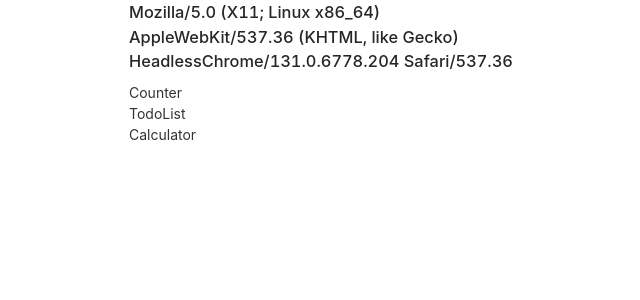
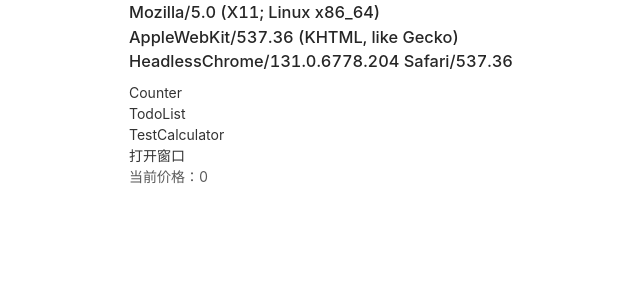
Before and after one commit to xiaoyao9524/simple-account-book, a React (Create React App) app: page /TestCalculator in a window 1280 px wide. Shown: the top 300 px of the page, without its empty margins (316-956 px from the left). Built offline with nearby package versions, Linux system fonts and the light colour scheme.

Commit message:
测试组件页面

```diff
--- a/src/App.tsx
+++ b/src/App.tsx
@@ -1,8 +1,14 @@
 import React from 'react';
-import { BrowserRouter as Router, Switch, Route, Redirect, Link } from 'react-router-dom';
+import {
+  BrowserRouter as Router,
+  Switch,
+  Route,
+  Redirect,
+  Link
+} from 'react-router-dom';
 import './App.scss';
 
-import Calculator from './components/Calculator/calculator';
+import TestCalculator from './pages/TestCalculator';
 
 import { IStoreState } from './store/reducers';
 import { getUserInfoRequest } from './store/reducers/modules/user/actionCreator';
@@ -38,7 +44,7 @@ const App: React.FC<AppProps> = (props) => {
           </li>
 
           <li className="nav-item">
-            <Link className="nav-link" to="/Calculator">Calculator</Link>
+            <Link className="nav-link" to="/TestCalculator">TestCalculator</Link>
           </li>
         </ul>
 
@@ -47,7 +53,7 @@ const App: React.FC<AppProps> = (props) => {
             <Redirect from="/" to="/TodoList" exact />
             <Route path="/Counter" component={Counter} />
             <Route path="/TodoList" component={TodoList} />
-            <Route path="/Calculator" component={Calculator} />
+            <Route path="/TestCalculator" component={TestCalculator} />
           </Switch>
         </section>
       </Router>
--- a/src/components/Calculator/calculator.tsx
+++ b/src/components/Calculator/calculator.tsx
@@ -18,6 +18,7 @@ function checkNumberIsInt(num: number | string): boolean {
 }
 
 interface ICalculator {
+  ref?: React.RefObject<React.ReactElement<ICalculator>>;
   onConfirm?: (result: string) => void;
 }
 
--- /dev/null
+++ b/src/components/Calculator/index.ts
@@ -0,0 +1,3 @@
+import Calculator from './calculator';
+
+export default Calculator;
--- /dev/null
+++ b/src/pages/TestCalculator/index.ts
@@ -0,0 +1,3 @@
+import TestCalculator from './testCalculator';
+
+export default TestCalculator;
--- /dev/null
+++ b/src/pages/TestCalculator/testCalculator.tsx
@@ -0,0 +1,36 @@
+import React, {useState} from 'react';
+import {
+  Button,
+  Modal
+} from 'antd-mobile';
+import Calculator from '../../components/Calculator';
+
+const TestCalculator: React.FC = () => {
+  const [calculatorShow, setCalculatorShow] = useState(false);
+  const [price, setPrice] = useState('0');
+  return (
+    <div>
+      <Button onClick={() => {
+        setCalculatorShow(true);
+      }}>打开窗口</Button>
+      <p>当前价格：{price}</p>
+      <Modal
+        popup
+        transparent
+        visible={calculatorShow}
+        animationType="slide-up"
+      >
+        <Calculator
+        onConfirm={price => {
+          console.log(price);
+          setCalculatorShow(false);
+          setPrice(price);
+        }}
+          />
+      </Modal>
+
+    </div>
+  )
+}
+
+export default TestCalculator;
```
